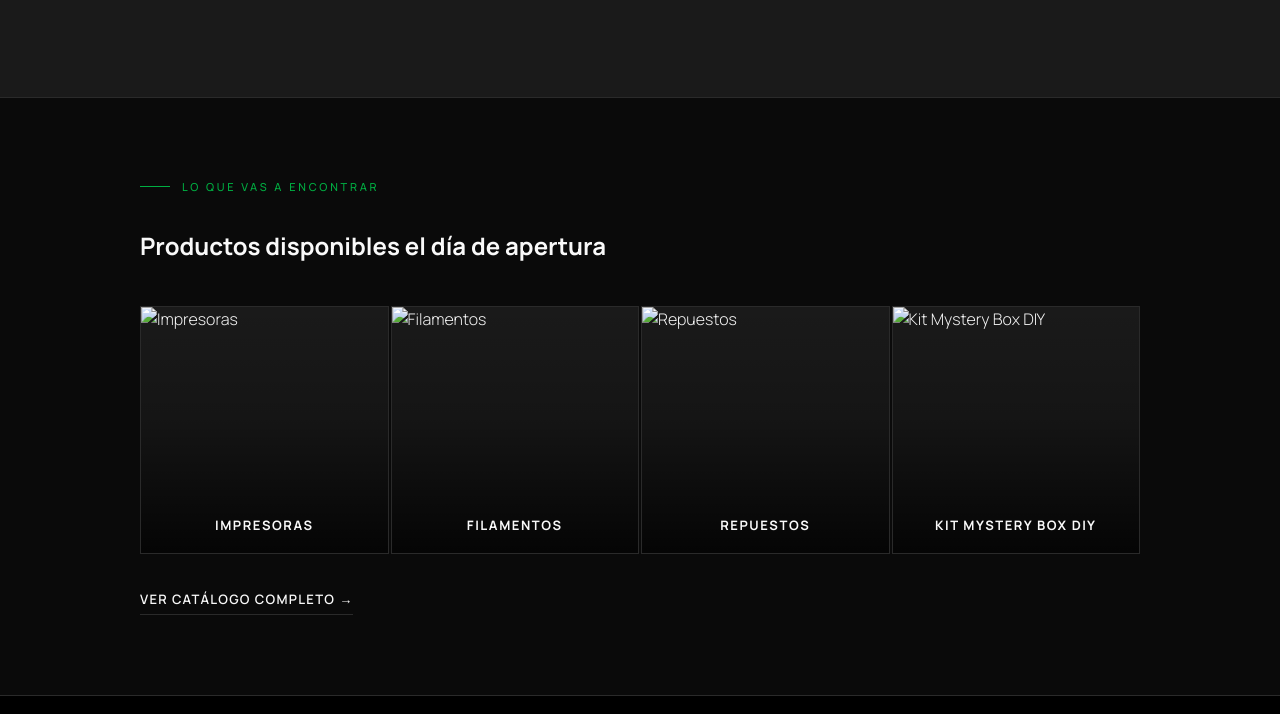
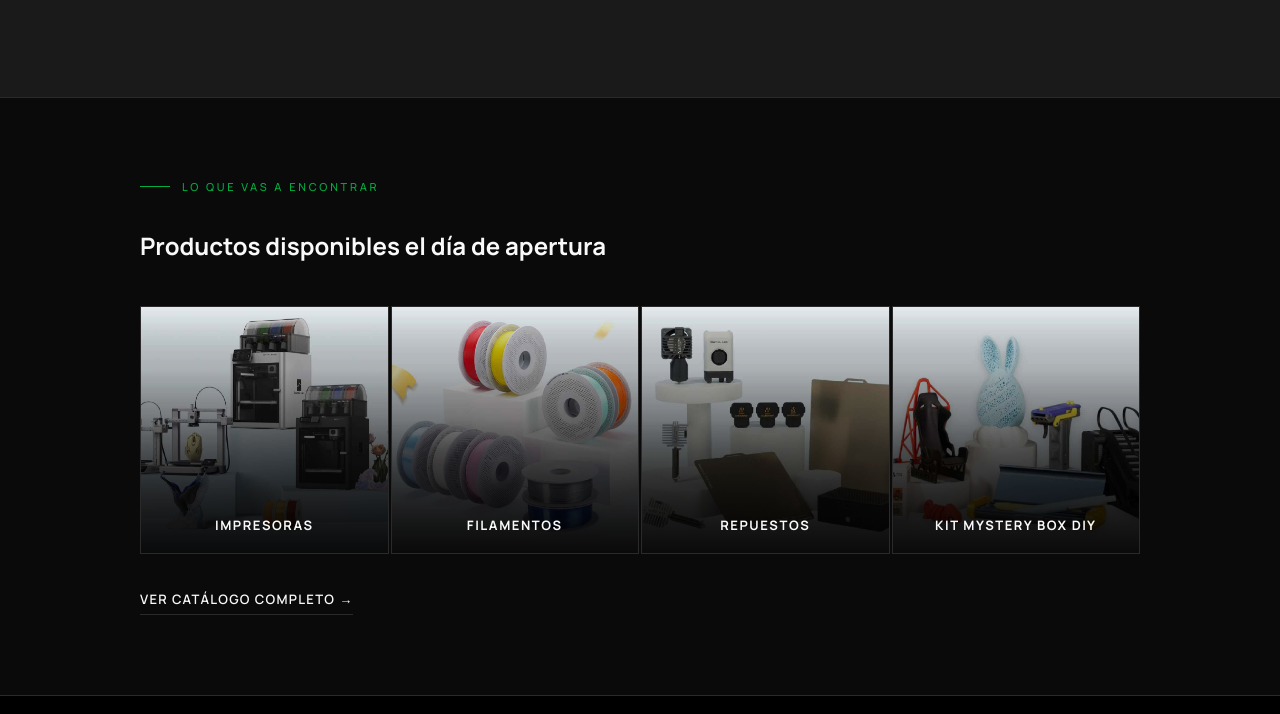
Before and after one commit to apertura-3dinsumos/bambu-lab, a plain HTML site: page index.html in a window 1280 px wide. Shown: the part 2015-2729 px from the top of the page. Drawn offline with Linux system fonts and the light colour scheme; no server answers.

Commit message:
Update index.html

```diff
--- a/index.html
+++ b/index.html
@@ -28,7 +28,7 @@
     <!-- HERO -->
     <section class="hero" id="top">
         <div class="hero-bg"
-            style="background-image: linear-gradient(to right, rgba(0,0,0,0.95) 30%, rgba(0,0,0,0.4) 100%), linear-gradient(to top, rgba(0,0,0,0.8) 0%, transparent 50%), url('img/INICIO 1.jpg'); background-size: cover; background-position: center;">
+            style="background-image: linear-gradient(to right, rgba(0,0,0,0.95) 30%, rgba(0,0,0,0.4) 100%), linear-gradient(to top, rgba(0,0,0,0.8) 0%, transparent 50%), url('INICIO 1.jpg'); background-size: cover; background-position: center;">
         </div>
         <div class="hero-grid"></div>
 
@@ -88,7 +88,7 @@
 
         <!-- IMAGEN IZQUIERDA -->
         <div class="founder-img-col">
-            <img src="img/300 PASES - 2.jpg" alt="Founder Pass" class="founder-photo">
+            <img src="300 PASES - 2.jpg" alt="Founder Pass" class="founder-photo">
             <div class="founder-img-overlay"></div>
             <div class="founder-img-fade"></div>
         </div>
@@ -207,19 +207,19 @@
             <h2 class="catalog-title">Productos disponibles el día de apertura</h2>
             <div class="catalog-grid">
                 <div class="catalog-card catalog-card--img">
-                    <img src="img/3-08.jpg" alt="Impresoras" class="catalog-card-img">
+                    <img src="3-08.jpg" alt="Impresoras" class="catalog-card-img">
                     <div class="catalog-card-label">Impresoras</div>
                 </div>
                 <div class="catalog-card catalog-card--img">
-                    <img src="img/3-07.jpg" alt="Filamentos" class="catalog-card-img">
+                    <img src="3-07.jpg" alt="Filamentos" class="catalog-card-img">
                     <div class="catalog-card-label">Filamentos</div>
                 </div>
                 <div class="catalog-card catalog-card--img">
-                    <img src="img/3-09.jpg" alt="Repuestos" class="catalog-card-img">
+                    <img src="3-09.jpg" alt="Repuestos" class="catalog-card-img">
                     <div class="catalog-card-label">Repuestos</div>
                 </div>
                 <div class="catalog-card catalog-card--img">
-                    <img src="img/3-10.jpg" alt="Kit Mystery Box DIY" class="catalog-card-img">
+                    <img src="3-10.jpg" alt="Kit Mystery Box DIY" class="catalog-card-img">
                     <div class="catalog-card-label">Kit Mystery Box&nbsp;DIY</div>
                 </div>
             </div>
```
